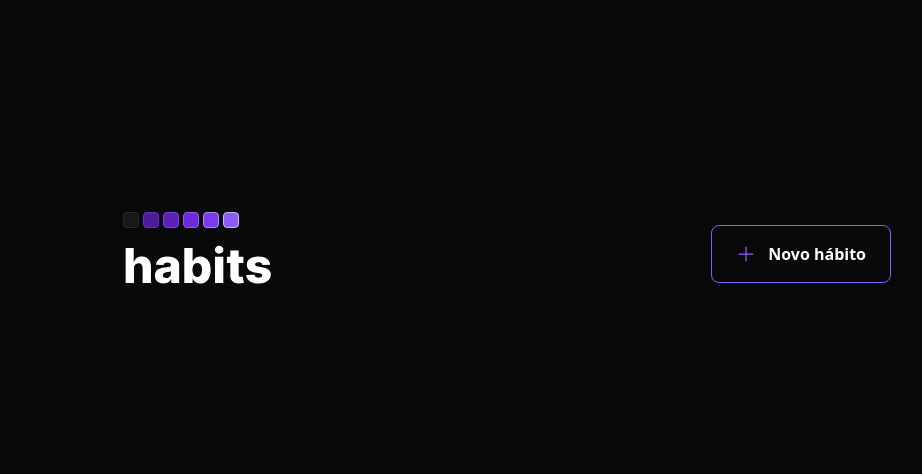
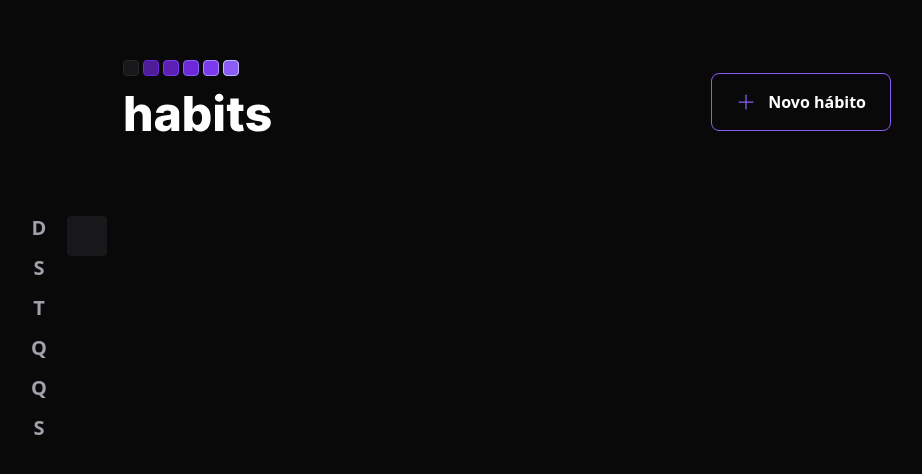
Before and after one commit to paul0henrique/web-habits, a React (Vite) app: page / in a window 1280 px wide. Shown: the part 146-620 px from the top of the page, without its empty margins (133-1055 px from the left). Built offline with nearby package versions, Linux system fonts and the light colour scheme.

Commit message:
feat: create HabitDay component

```diff
--- a/src/App.tsx
+++ b/src/App.tsx
@@ -1,5 +1,6 @@
 import './styles/global.css';
 import { Header } from './components/Header';
+import { SummaryTable } from './components/SummaryTable';
 // import { Habit } from './components/Habit'
 
 export function App() {
@@ -8,6 +9,7 @@
       <div className="w-full max-w-5xl px-6 flex flex-col gap-16">
 
         <Header/>
+        <SummaryTable/>
 
       </div>
     </div>
--- a/src/components/Habit.tsx
+++ /dev/null
@@ -1,9 +0,0 @@
-interface HabitProps {
-    completed: number
-}
-
-export function Habit(props: HabitProps) {
-    return (
-        <div className="bg-zinc-900 w-10 h-10 text-white rounded m-2 flex items-center justify-center"> {props.completed}</div>
-    )
-}
--- /dev/null
+++ b/src/components/HabitDay.tsx
@@ -0,0 +1,9 @@
+// interface HabitDayProps {
+//     completed: number
+// }
+
+export function HabitDay() {
+    return (
+        <div className="bg-zinc-900 w-10 h-10 text-white rounded m-2 flex items-center justify-center"></div>
+    )
+}
--- /dev/null
+++ b/src/components/SummaryTable.tsx
@@ -0,0 +1,26 @@
+import { HabitDay } from "./HabitDay"
+
+const weekDays = ['D', 'S', 'T', 'Q', 'Q', 'S']
+
+export function SummaryTable(){
+    return (
+        <div className="w-full flex">
+            <div className="grid-rows-7 grid-flow-row gap-3">
+                {weekDays.map((weekDay, index) => {
+                    return (
+                        <div
+                            key={`${weekDay}-${index}`}
+                            className="text-zinc-400 text-xl h-10 w-10 font-bold flex items-center justify-center"
+                            >
+                            {weekDay}
+                        </div>
+                    )
+                })}
+            </div>
+
+            <div className="grid grid-rows-7 grid-flow-col gap-3">
+                <HabitDay />
+            </div>
+        </div>
+    )
+}
--- a/tailwind.config.cjs
+++ b/tailwind.config.cjs
@@ -9,6 +9,10 @@
       colors: {
         background: '#09090A'
       },
+
+      gridTemplateRows: {
+        7: 'repeat(7, minmax(0, 1,fr))'
+      },
     },
   },
   plugins: [],
```
